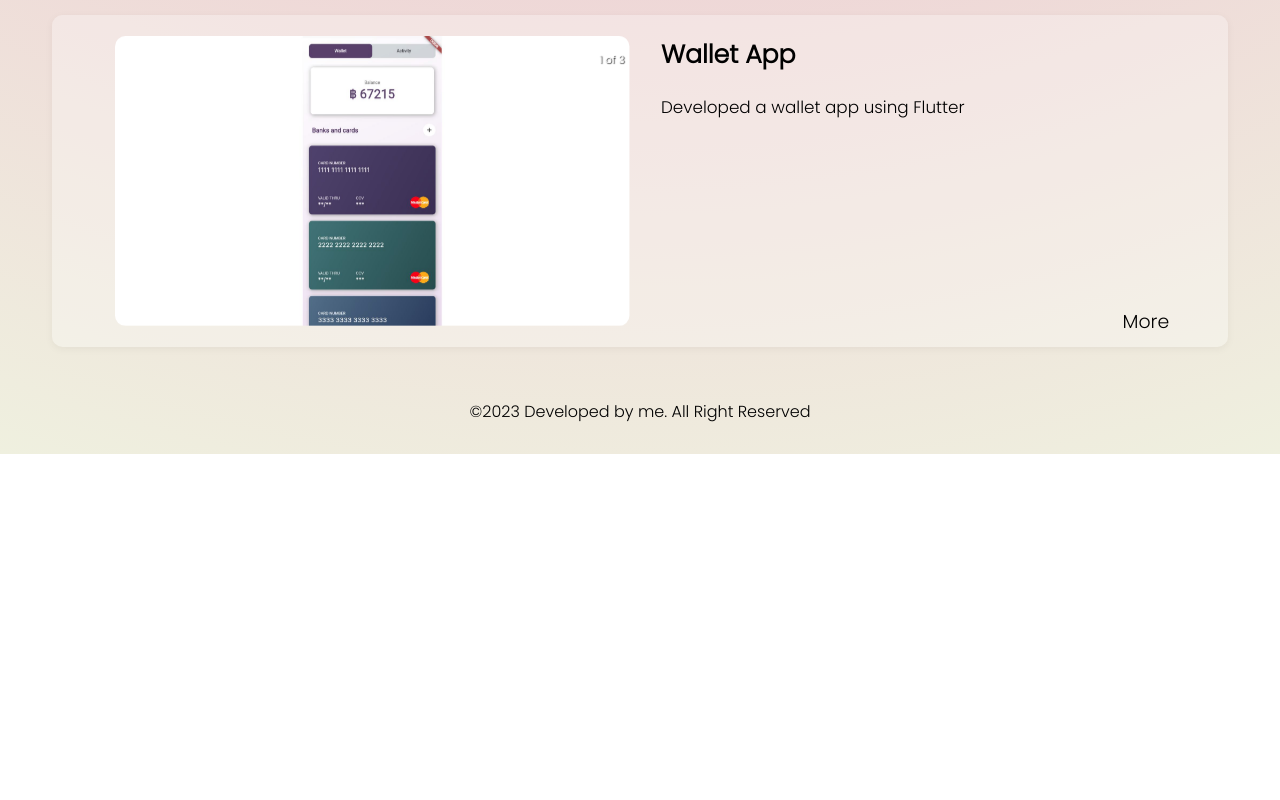
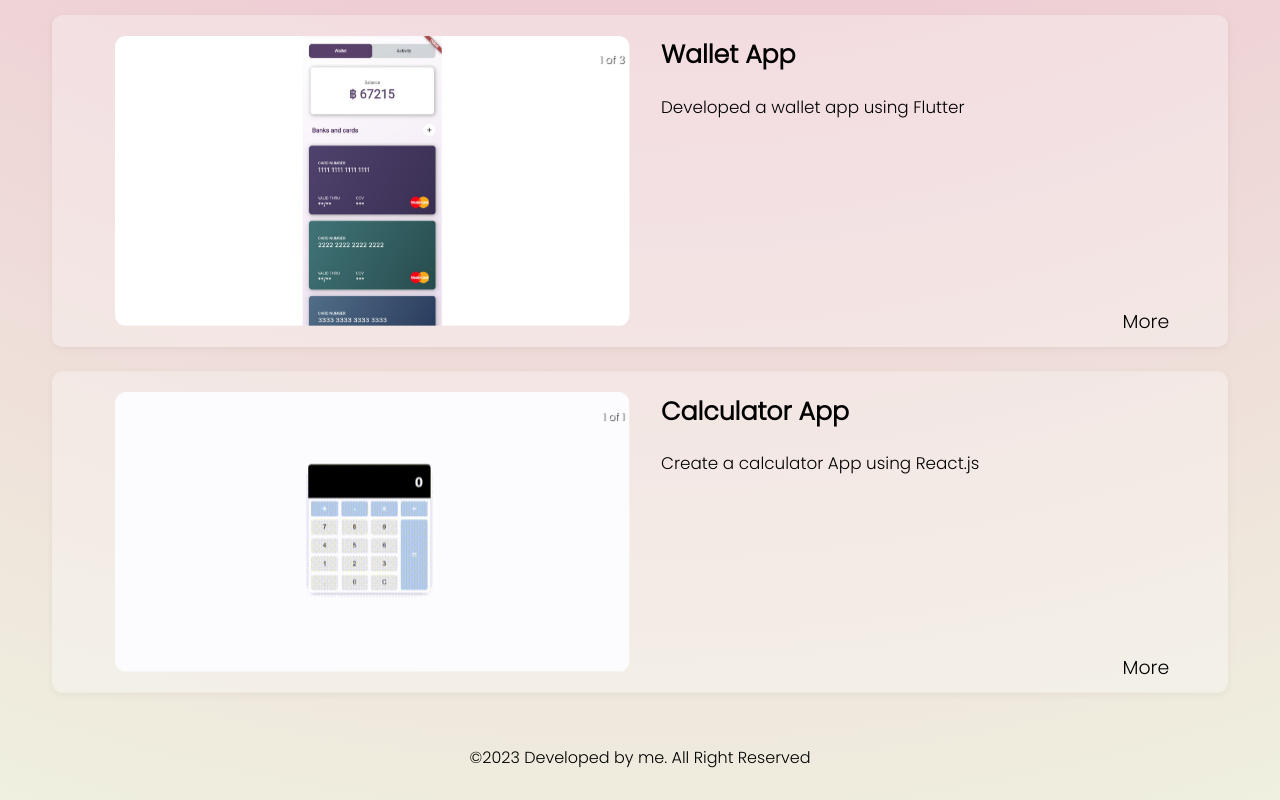
Before and after one commit to Spritetris/myportfolio, a React (Create React App) app: page / in a window 1280 px wide. Shown: the part 2968-3768 px from the top of the page. Before the commit the page ends 3422 px from the top, so only its background shows below. Built offline with nearby package versions, Linux system fonts and the light colour scheme; a web font is replaced by a local one.

Commit message:
Calculator

```diff
--- a/src/data/project.js
+++ b/src/data/project.js
@@ -99,6 +99,18 @@ export const projectList = [
       "images/project6_03.jpg",
     ],
   },
+  {
+    key: 6,
+    title: "Calculator App ",
+    title2: "Create a calculator App using React.js",
+    content: [
+      "Designed and developed a calculator application using React.",
+      "Created an intuitive user interface with buttons for numbers and standard arithmetic operators.",
+    ],
+    img: [
+      "images/Calculator.gif"
+    ],
+  },
 ];
 
 // img:require("../images/project2.jpg")
```
Also changed, not shown: public/images/Calculator.gif (added).
